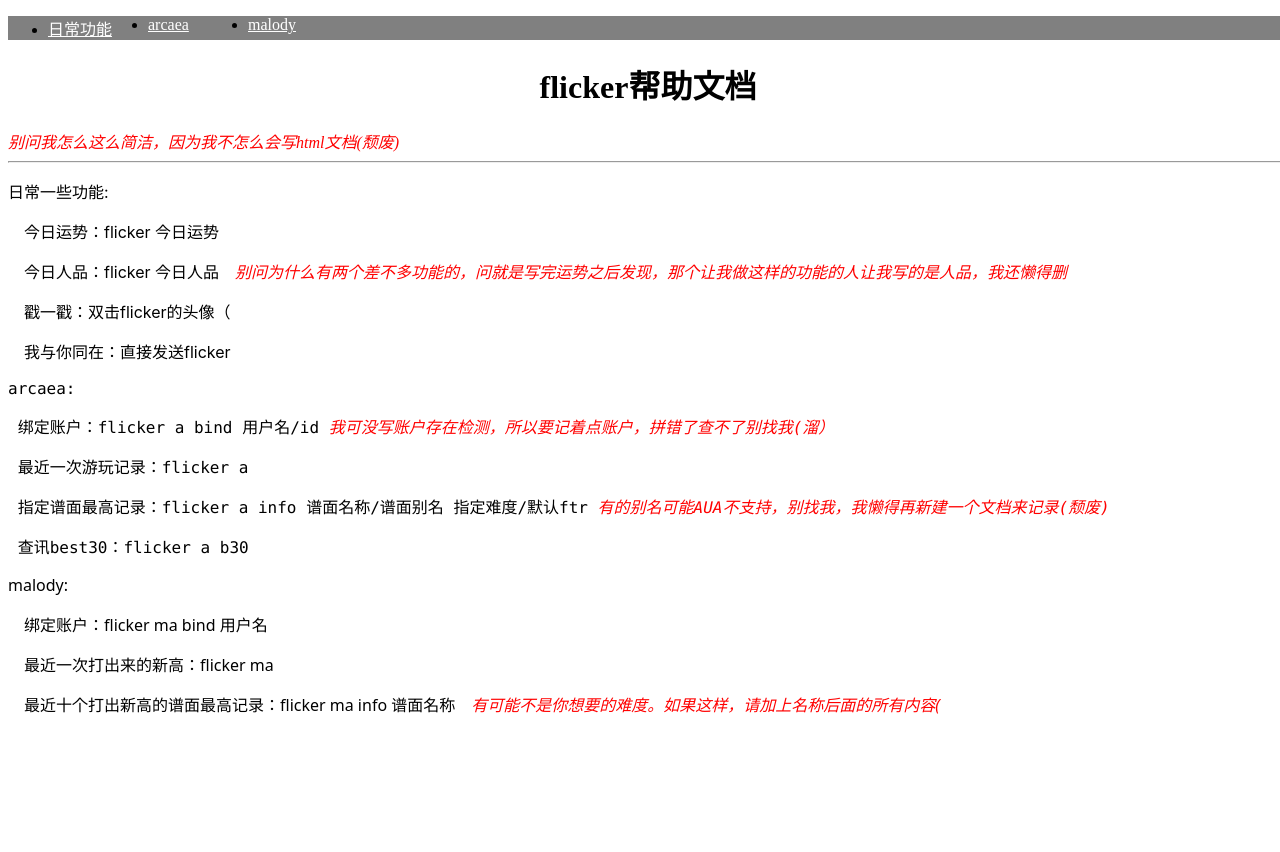
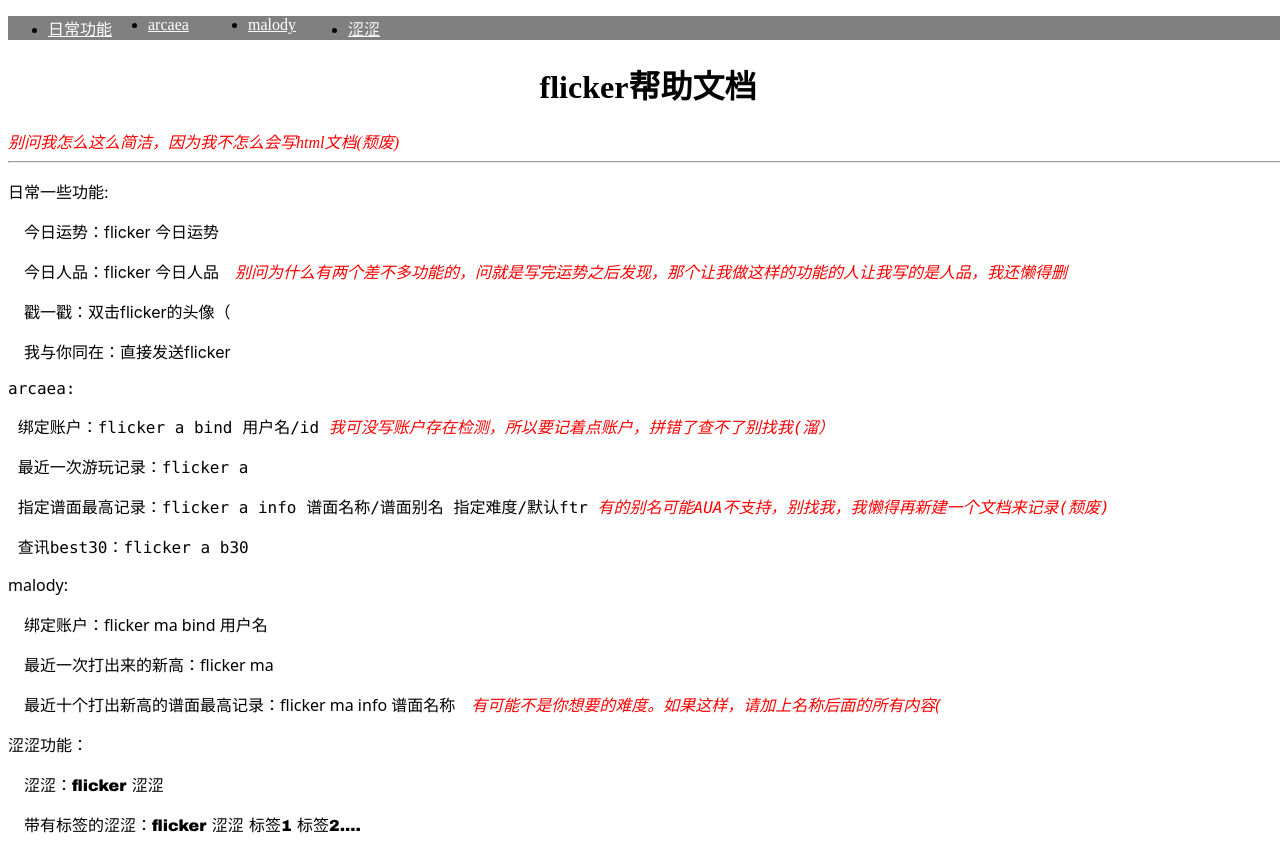
Before and after one commit to QyuJ123456/QyuJ123456.github.io, a plain HTML site: page index.html in a window 1280 px wide. Before the commit the page ends 800 px from the top, so only its background shows below. Drawn offline with Linux system fonts and the light colour scheme.

Commit message:
flicker help

```diff
--- a/index.html
+++ b/index.html
@@ -32,6 +32,7 @@
             <li><a href="#rc" class="a1">日常功能</a></li>
             <li><a href="#arcaea" class="a1">arcaea</a></li>
             <li><a href="#malody" class="a1">malody</a></li>
+            <li><a href="#setu" class="a1">涩涩</a></li>
         </ul>
     </div>
     <div class="div1">
@@ -58,6 +59,11 @@
             <p>&emsp;最近一次打出来的新高：flicker ma</p>
             <p>&emsp;最近十个打出新高的谱面最高记录：flicker ma info 谱面名称<em class="important">&emsp;有可能不是你想要的难度。如果这样，请加上名称后面的所有内容(</em></p>
         </div>
+        <div style="font-family: 'Arial Black',system-ui">
+            <p><a id="setu">涩涩功能：</a></p>
+            <p>&emsp;涩涩：flicker 涩涩</p>
+            <p>&emsp;带有标签的涩涩：flicker 涩涩 标签1 标签2....</p>
+        </div>
     </div>
 </body>
 </html>
```
